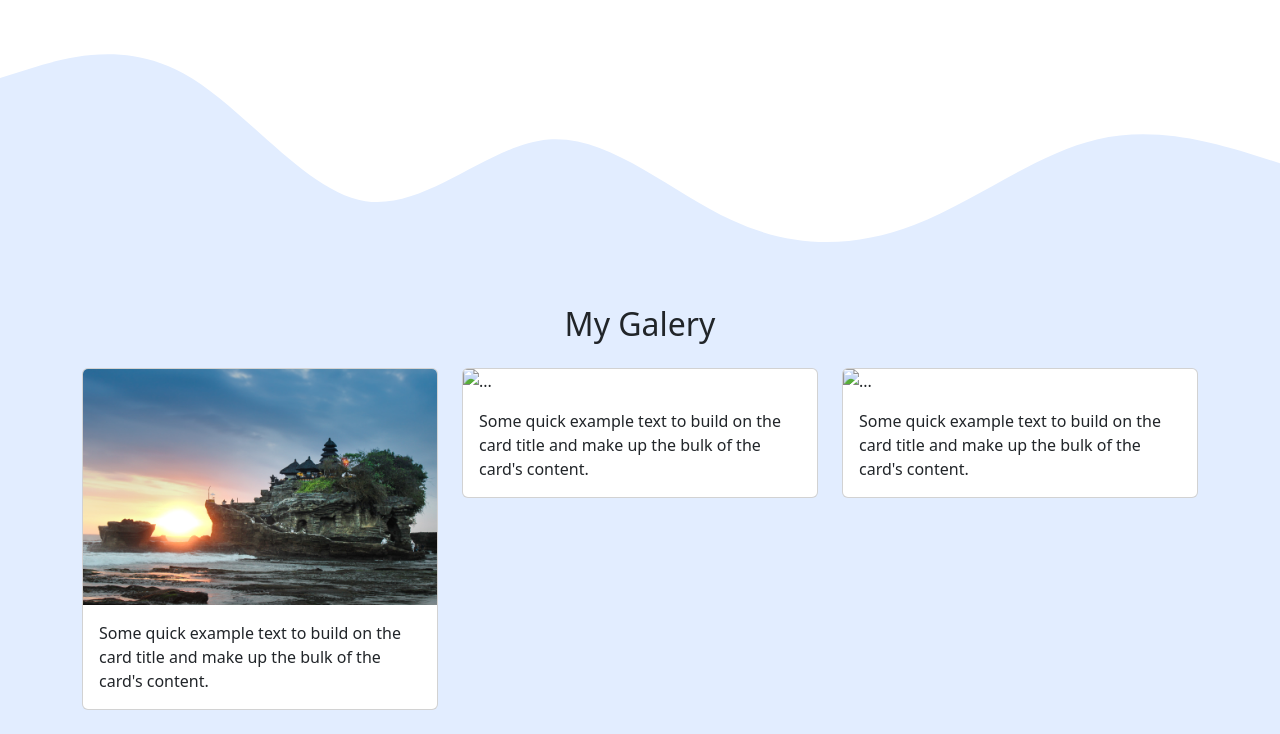
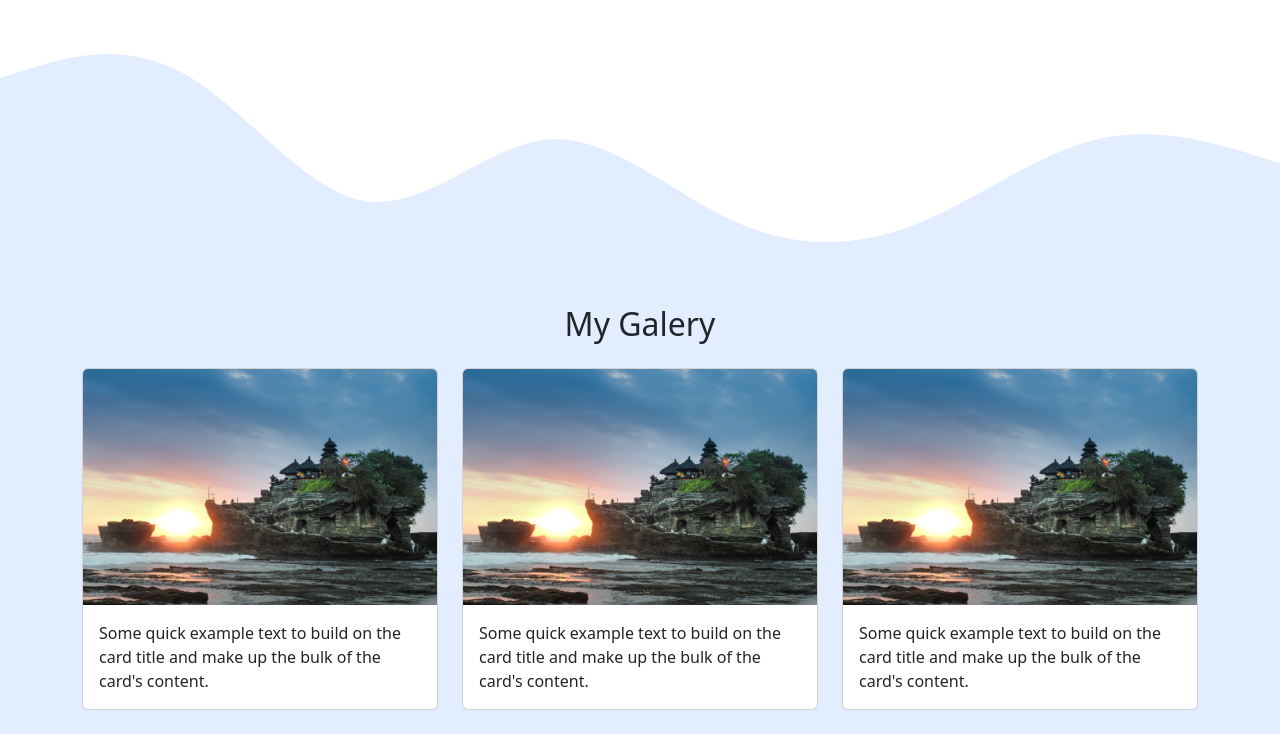
Before and after one commit to devanify/yanevannn.github.io, a plain HTML site: page index.html in a window 1280 px wide. Shown: the part 955-1689 px from the top of the page. Drawn offline with nearby package versions, Linux system fonts and the light colour scheme.

Commit message:
Perbaruan Gambar

```diff
--- a/index.html
+++ b/index.html
@@ -37,7 +37,7 @@
     </nav>
     <!-- End Navbar -->
 
-    <!-- Herosecsion -->
+    <!-- JUMBOTRON -->
     <section id="Home" class="jumbotron text-center">
       <img src="img/evan.png" alt="Evan" height="200 " width="200" />
       <h1 class="display-4">Wayan Evan</h1>
@@ -50,7 +50,7 @@
         ></path>
       </svg>
     </section>
-    <!-- End Herosecsion -->
+    <!-- End JUMBOTRON -->
 
     <!-- About -->
     <section id="about">
@@ -98,7 +98,7 @@
           </div>
           <div class="col-md-4 mb-4">
             <div class="card">
-              <img src="img/2.jpg" class="card-img-top" alt="..." />
+              <img src="img/1.jpg" class="card-img-top" alt="..." />
               <div class="card-body">
                 <p class="card-text">Some quick example text to build on the card title and make up the bulk of the card's content.</p>
               </div>
@@ -106,7 +106,7 @@
           </div>
           <div class="col-md-4">
             <div class="card">
-              <img src="img/3.jpg" class="card-img-top" alt="..." />
+              <img src="img/1.jpg" class="card-img-top" alt="..." />
               <div class="card-body">
                 <p class="card-text">Some quick example text to build on the card title and make up the bulk of the card's content.</p>
               </div>
```
